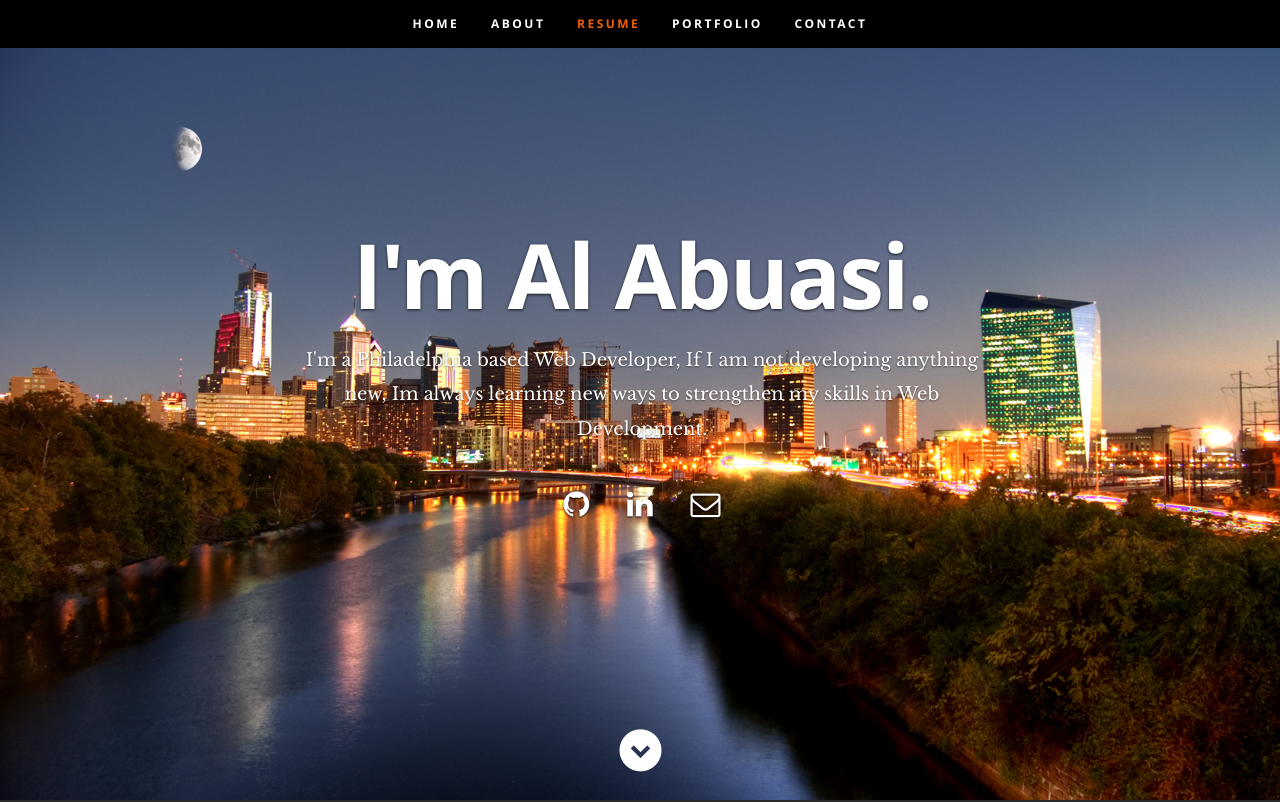
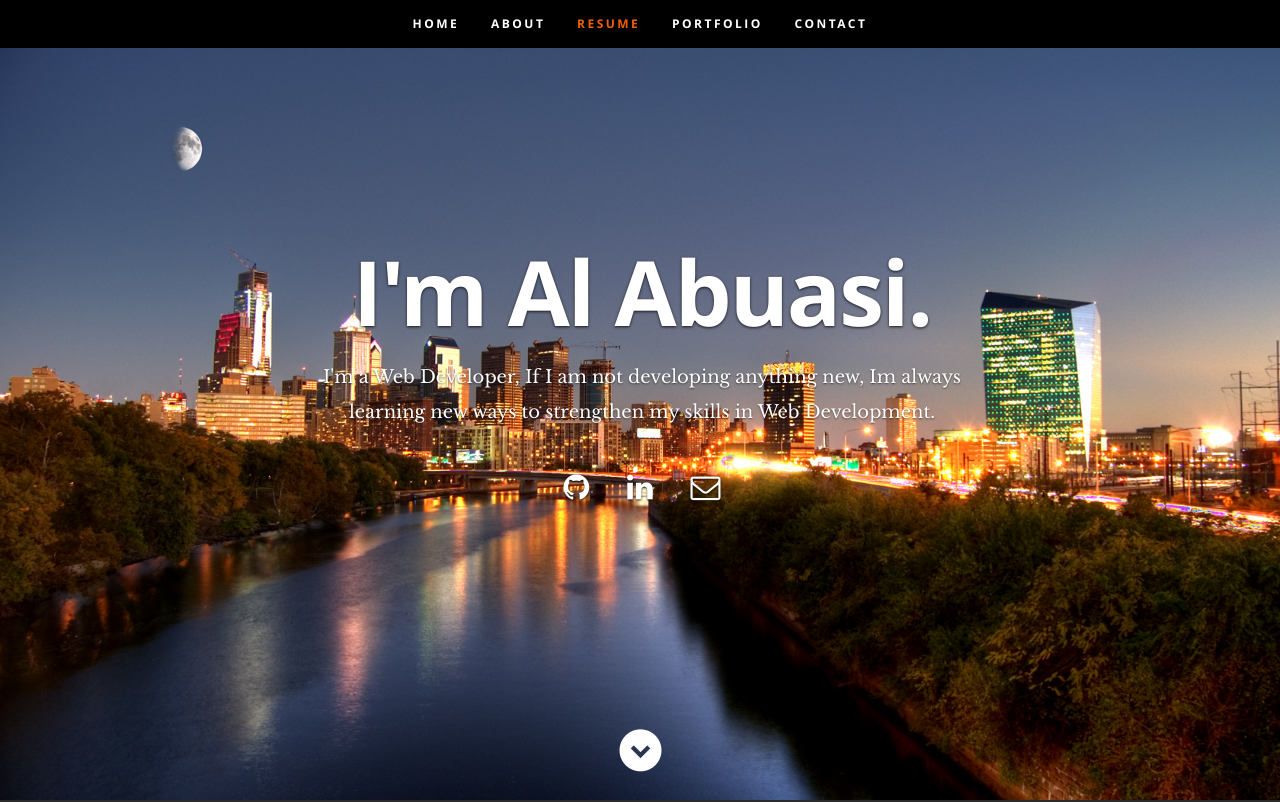
Before and after one commit to al-abuasi/Portfolio, a plain HTML site: page index.html in a window 1280 px wide. Shown: the top 802 px of the page. Drawn offline with nearby package versions, Linux system fonts and the light colour scheme.

Commit message:
fixed minor changes

```diff
--- a/index.html
+++ b/index.html
@@ -65,7 +65,7 @@
       <div class="row banner">
          <div class="banner-text">
             <h1 class="responsive-headline">I'm Al Abuasi.</h1>
-            <h3>I'm a Philadelphia based <span>Web Developer</span>, If I am not developing anything new,
+            <h3>I'm a  <span>Web Developer</span>, If I am not developing anything new,
                 Im always learning new ways to strengthen my skills in Web Development.</h3>
 
             <hr />
```
